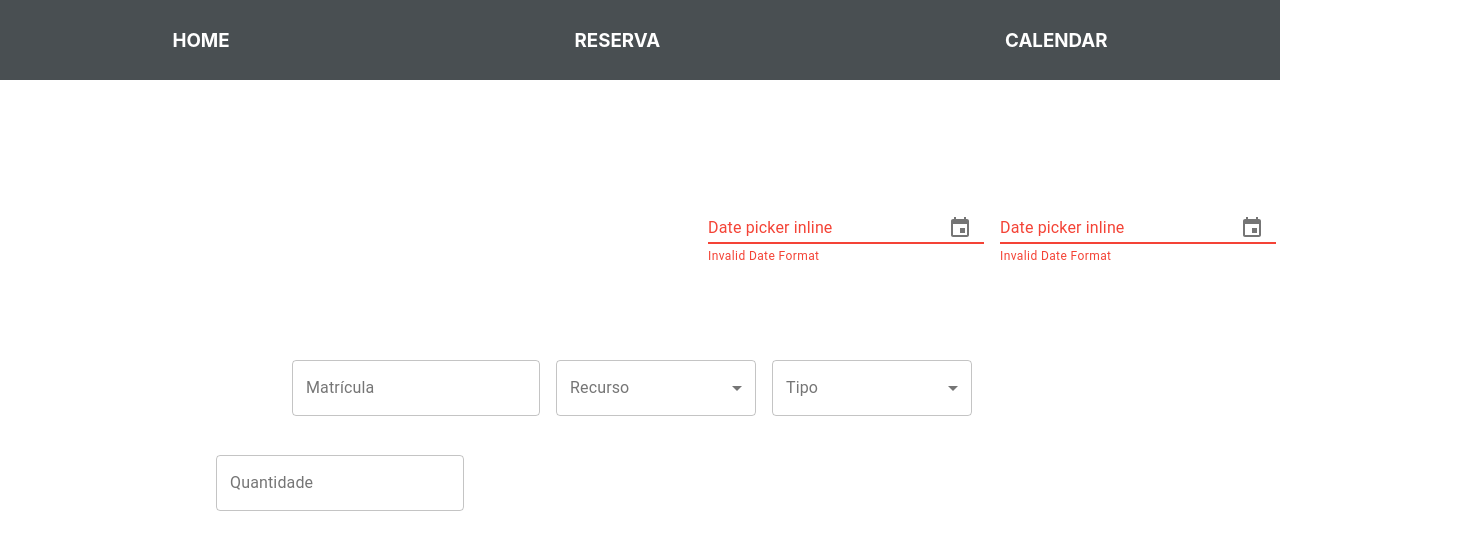
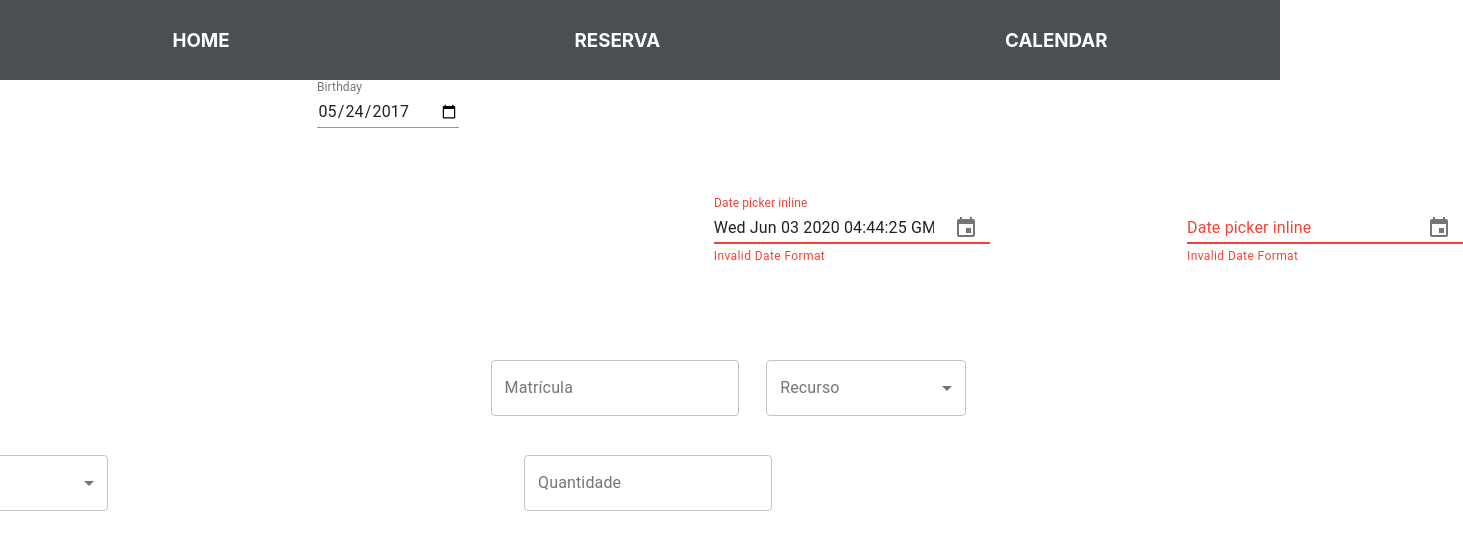
Before and after one commit to Lotusdigital398/t1_verival, a React (Create React App) app: page /reserva in a window 1280 px wide. Shown: the top 550 px of the page, 1463 px wide, since content can reach past the window. Built offline with nearby package versions, Linux system fonts and the light colour scheme.

Commit message:
Tentativa de mudar o calendário

```diff
--- a/src/client/component/Navigation.js
+++ b/src/client/component/Navigation.js
@@ -5,9 +5,7 @@ import './Navigation.css'
 
 // Botoes "globais" da aplicacao, podendo ser vistos em todas as paginas
 const Navigation = () => {
-    const navStyle = {
-        color: 'white'
-    };
+
     return (
         <nav>
 
--- a/src/client/component/Reserva.js
+++ b/src/client/component/Reserva.js
@@ -75,7 +75,6 @@ class Reserva extends Component {
 
     render() {
 
-
         return (
             <MuiPickersUtilsProvider utils={DateFnsUtils}>
                 <Grid container justify="space-around">
@@ -84,13 +83,26 @@ class Reserva extends Component {
                                         variant="inline"
                                         format="dd/MM/yyyy"
                                         margin="normal"
-                                        id="date-picker-inline"
+                                        id="dataIId"
                                         label="Date picker inline"
+                                        defaultValue= {new Date()}
                                         value={this.state.dataI}
                                         onChange={this.handleDataI}
                                         KeyboardButtonProps={{
                                             'aria-label': 'change date',
                                         }}
+                    />
+
+                    <TextField
+                        id="date"
+                        label="Birthday"
+                        type="date"
+                        defaultValue="2017-05-24"
+                        //value={this.state.dataI}
+                        //onChange={this.handleDataI}
+                        InputLabelProps={{
+                            shrink: true,
+                        }}
                     />
 
 
@@ -100,7 +112,7 @@ class Reserva extends Component {
                         variant="inline"
                         format="dd/MM/yyyy"
                         margin="normal"
-                        id="date-picker-inline"
+                        id="dataFId"
                         label="Date picker inline"
                         value={this.state.dataF}
                         onChange={this.handleDataF}
@@ -111,7 +123,7 @@ class Reserva extends Component {
 
                     <form className="matricula">
                         <TextField
-                            id="outlined-basic"
+                            id="matricula-Id"
                             label="Matrícula"
                             variant="outlined"
                             value={this.state.matricula}
@@ -170,7 +182,7 @@ class Reserva extends Component {
 
                     <form className="quantidade">
                         <TextField
-                            id="outlined-basic"
+                            id="quantidade-Id"
                             label="Quantidade"
                             variant="outlined"
                             value={this.state.quantidade}
```
